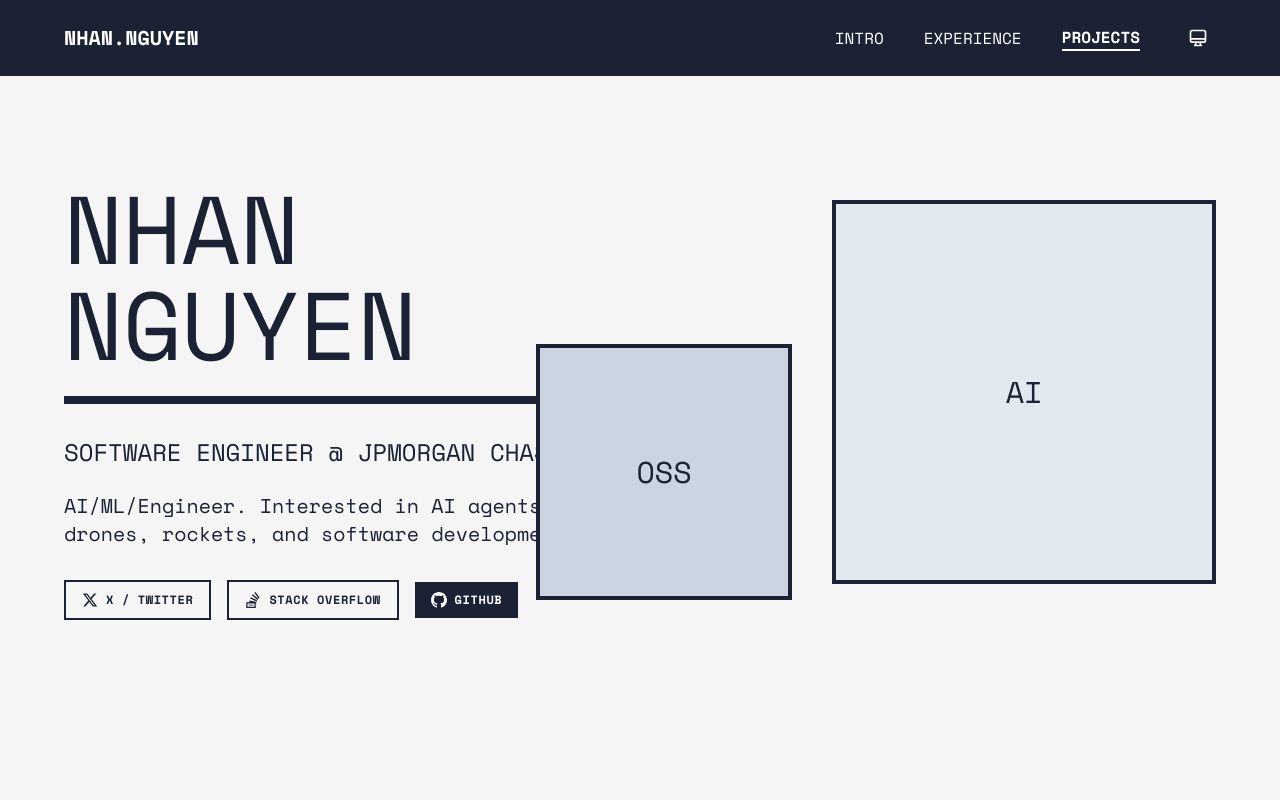
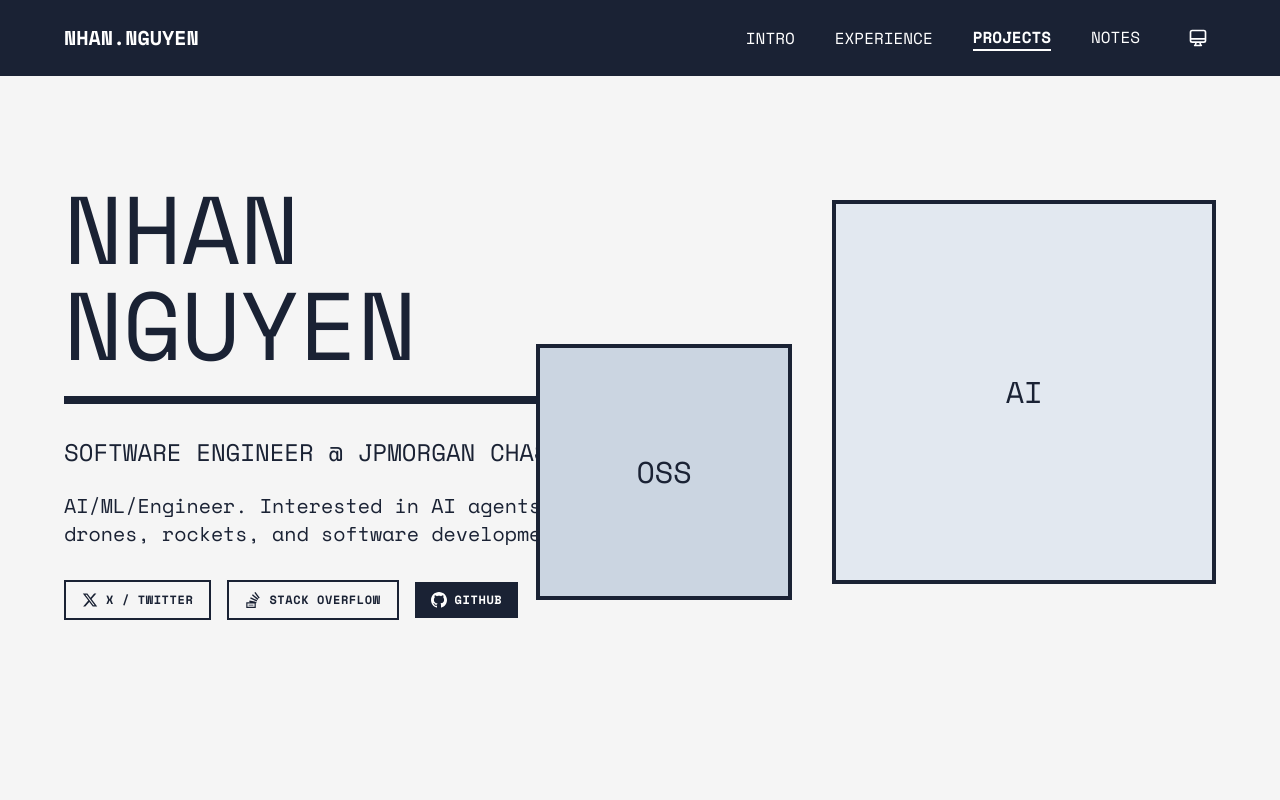
Before and after one commit to nathannewyen/v4, a Next.js app: page / in a window 1280 px wide. Shown: the top 800 px of the page. Built offline with nearby package versions, Linux system fonts and the light colour scheme; no server answers.

Commit message:
Add Notes link to navbar
- Add NotesIcon component for pen/pencil icon
- Add notes.newyen.dev to site config social links
- Add NOTES external link to navbar navigation

```diff
--- a/src/components/Portfolio.tsx
+++ b/src/components/Portfolio.tsx
@@ -2,6 +2,7 @@
 
 import { useState, useEffect } from "react";
 import { NAVIGATION_SECTIONS } from "@/constants";
+import { siteConfig } from "@/config/site";
 import { initialProjects } from "@/data/projects";
 import { useGitHubStars, useActiveSection } from "@/hooks";
 import { Hero, Experience, Projects, StackOverflow, Connect, Footer } from "@/components/sections";
@@ -60,6 +61,15 @@ const Portfolio = () => {
                     {section}
                   </button>
                 ))}
+                {/* External link to notes blog */}
+                <a
+                  href={siteConfig.social.notes.url}
+                  className="text-white font-mono uppercase hover:font-bold hover:border-b-2 transition-all"
+                  target="_blank"
+                  rel="noopener noreferrer"
+                >
+                  NOTES
+                </a>
               </div>
               <ThemeToggle />
             </div>
--- a/src/components/icons/index.tsx
+++ b/src/components/icons/index.tsx
@@ -92,6 +92,24 @@ export const DocumentIcon = ({ className = "w-7 h-7" }: IconProps) => (
   </svg>
 );
 
+// Notes/Pen icon for blog link
+export const NotesIcon = ({ className = "w-7 h-7" }: IconProps) => (
+  <svg
+    className={className}
+    fill="none"
+    stroke="currentColor"
+    viewBox="0 0 24 24"
+    aria-hidden="true"
+  >
+    <path
+      strokeLinecap="round"
+      strokeLinejoin="round"
+      strokeWidth={2}
+      d="M15.232 5.232l3.536 3.536m-2.036-5.036a2.5 2.5 0 113.536 3.536L6.5 21.036H3v-3.572L16.732 3.732z"
+    />
+  </svg>
+);
+
 // Stack Overflow logo icon
 export const StackOverflowIcon = ({ className = "w-4 h-4" }: IconProps) => (
   <svg className={className} fill="currentColor" viewBox="0 0 24 24" aria-hidden="true">
--- a/src/config/site.ts
+++ b/src/config/site.ts
@@ -45,6 +45,10 @@ export const siteConfig = {
       url: "https://stackoverflow.com/users/14785807/nathan-nguyen",
       displayName: "stackoverflow.com/nathan-nguyen",
     },
+    notes: {
+      url: "https://notes.newyen.dev",
+      displayName: "notes.newyen.dev",
+    },
     email: {
       address: "nhan13574@gmail.com",
       // Display format with (at) to reduce spam scraping
```
